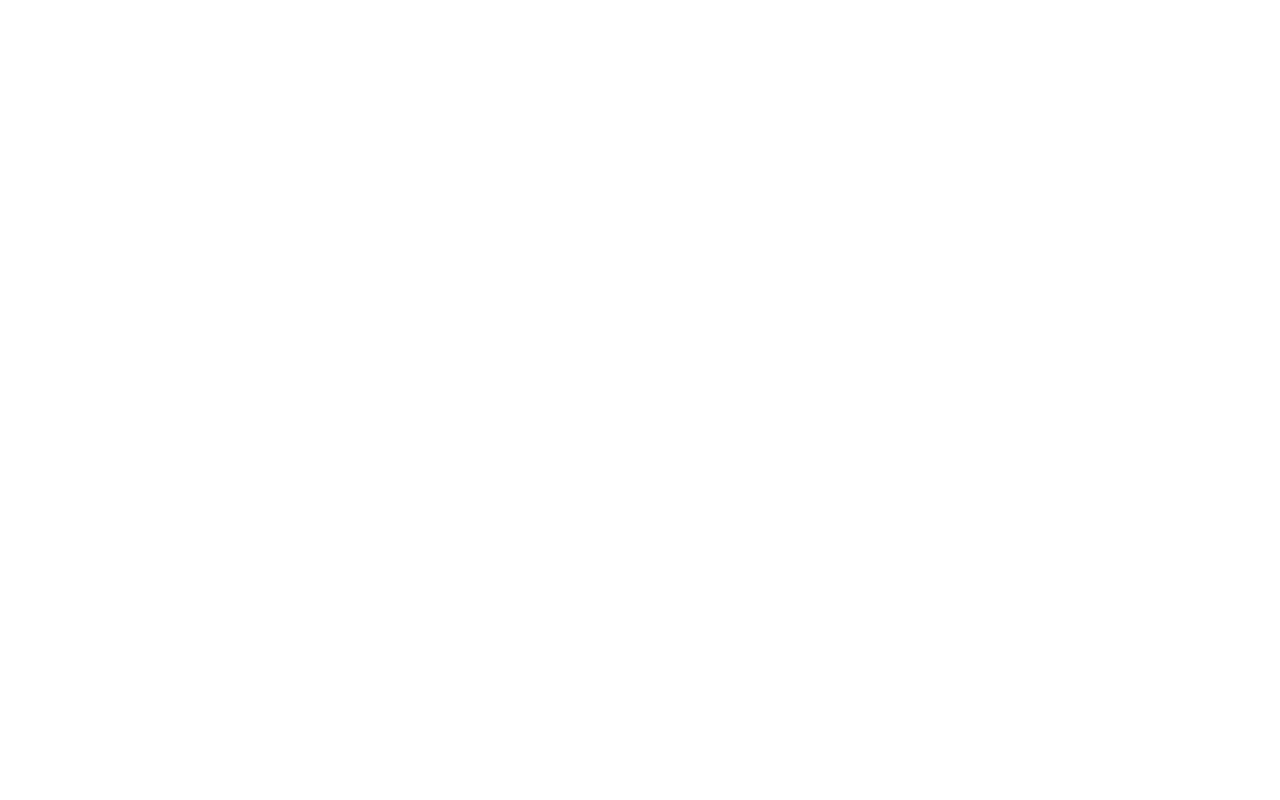
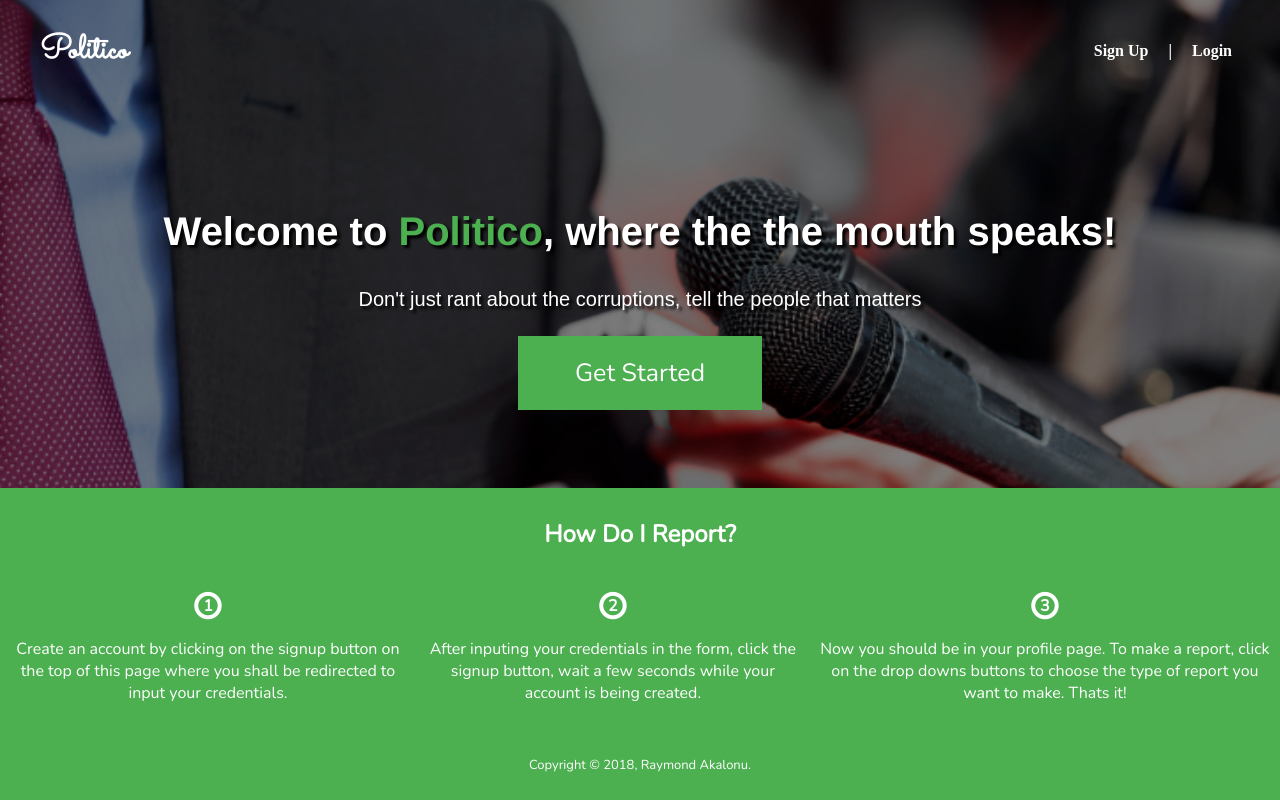
Before and after one commit to Raymond-Osy/Politico, a plain HTML site: page UI/index.html in a window 1280 px wide. Drawn offline with nearby package versions, Linux system fonts and the light colour scheme.

Commit message:
feature(indexPage): style index page - add background image - add the navigation bar - add a brief discription of the application - add footer containing steps to use the application - add css for aesthetics [Delivers #163310593]

```diff
--- a/UI/assets/css/styles.css
+++ b/UI/assets/css/styles.css
@@ -0,0 +1,183 @@
+@import url("https://fonts.googleapis.com/css?family=Nunito:300,600i");
+@import url('https://fonts.googleapis.com/css?family=Sacramento');
+
+html {
+    margin: 0;
+    height: 100%;
+    font-weight: 400;
+    font-family: 'Montserrat', sans-serif;
+    font-size: 16px;
+}
+body {
+    margin: 0;
+    display: flex;
+    min-height: 100%;
+    flex-direction: column;
+    color: white;
+    background: url("../img/bg0.png") no-repeat center center;
+    background-color: white;
+    background-size: cover;
+    background-attachment: fixed;
+    justify-content: space-between;
+    font-family: "Nunito", sans-serif;
+}
+.row{
+    display: flex;
+    flex-wrap: wrap;
+    align-items: center;
+    justify-content: center;
+    text-align: center;
+}
+.container {
+    width: 80%;
+    margin: auto;
+    overflow: hidden;
+    margin-top:10px;
+    margin-bottom: 10px;
+}
+/* Navigation Bar */
+nav .logo-div{
+	flex: 30%;
+    max-width: 30%;
+    font-family: 'Sacramento', cursive;
+    /* font-family: 'Aldrich'; */
+    font-size: 22px;
+    color:#ffffff;
+    text-align: left;
+}
+nav .signup-signin-div{
+	flex: 70%;
+	max-width: 70%;
+    font-family: 'Aldrich';
+    color:#ffffff;
+    text-align:right;
+}
+nav .signup-signin-div h4{
+    margin-right:3rem;
+}
+nav a {
+    color: inherit;
+    text-decoration:none;
+}
+nav h1 {
+    padding-left: 2.5rem;
+}
+.m-side {
+    margin-right: 1rem;
+    margin-left: 1rem;
+}
+
+/* Main section elements */
+.logo {
+    color: #4CAF50;
+    font-weight: bold;
+}
+.main-info h1 {
+    font-family: 'Franklin Gothic Medium', 'Arial Narrow', Arial, sans-serif;
+    font-size: 40px;
+    text-shadow: 3px 3px 3px #000;
+}
+.main-info p {
+    font-family: 'Montserrat', sans-serif;
+    font-size: 20px;
+    text-shadow: 3px 3px 3px #000;
+}
+.main-info a {
+    display: inline-block;
+    background-color: #4CAF50;
+    border: none;
+    color: #FFFFFF;
+    text-align: center;
+    font-size: 25px;
+    padding: 20px;
+    width: 20%;
+    transition: all 0.5s;
+    cursor: pointer;
+    margin: 5px;
+}
+.main-info a span {
+    cursor: pointer;
+    display: inline-block;
+    position: relative;
+    transition: 0.5s;
+}
+.main-info a span:after {
+    content: '\00bb';
+    position: absolute;
+    opacity: 0;
+    top: 0;
+    right: -20px;
+    transition: 0.5s;
+}
+.main-info a:hover span {
+    padding-right: 25px;
+}
+
+.main-info a:hover span:after {
+    opacity: 1;
+    right: 0;
+}
+
+/* Footer contents */
+.footer-container {
+    background-color:#4CAF50;
+    color: #fff;
+}
+.footer-item-container {
+    display: flex;
+    align-items: stretch;
+}
+.abt-header {
+    text-align: center;
+    padding: 10px;
+}
+.abt-body {
+    text-align: center;
+    padding: 10px;
+}
+.footer-container-2 {
+    display: flex;
+    height: 70px;
+    color: #FFFFFF;
+    padding: 0 10px;
+    text-align: center;
+    justify-content: center;
+    align-items: center;
+    font-size: 13px;
+    /* margin-top: 10px; */
+}
+
+/* Positionings */
+.col-100 {
+    flex: 100%;
+}
+.col-75 {
+    flex: 75%;
+}
+.col-70 {
+    flex: 70%;
+}
+.col-60 {
+    flex: 60%;
+}
+.col-50 {
+    flex: 50%;
+}
+.col-40 {
+    flex: 40%;
+}
+.col-30 {
+    flex: 30%;
+}
+.col-25 {
+    flex: 25%;
+}
+.left {
+    justify-content: flex-start;
+}
+.right {
+    justify-content: flex-end;
+}
+.center {
+    justify-content: center;
+}
--- a/UI/index.html
+++ b/UI/index.html
@@ -5,10 +5,74 @@
         <meta name="viewport" content="width=device-width, initial-scale=1.0">
         <meta http-equiv="X-UA-Compatible" content="ie=edge">
         <meta name="author" content="Raymond Akalonu">
+
+        <link rel="stylesheet" href="assets/css/styles.css">
+        <link rel="stylesheet" href="https://cdnjs.cloudflare.com/ajax/libs/font-awesome/4.7.0/css/font-awesome.min.css">
+        <link rel="shortcut icon" href="#">
+
         <title>Politico| Home</title>
     </head>
 
     <body>
+        <nav class="row">
+            <div class="logo-div">
+                <a href="index.html"><h1>Politico</h1></a>
+            </div>
+            <div class="signup-signin-div">
+                <h4>
+                    <a href="signup.html">Sign Up</a>
+                    <span class="m-side text-white">|</span>
+                    <a href="signin.html">Login</a>
+                </h4>
+            </div>
+        </nav>
 
+        <section class="container">
+            <div class="row">
+                <div class="main-info col-100">
+                    <h1>Welcome to <span class="logo">Politico</span>, where the the mouth speaks!</h1>
+                    <p>Don't just rant about the corruptions, tell the people that matters</p>
+                    <a href="signin.html" id="bigRegisterBtn"><span>Get Started</span></a>
+                </div>
+            </div>
+        </section>
+
+        <footer class="footer-container">
+            <div class="abt-header">
+                <h2>How Do I Report?</h2>
+            </div>
+            <div class="footer-item-container">
+                <div style="flex-grow: 3">
+                    <div class="abt-body">
+                        <span class="fa-stack">
+                            <span class="fa fa-circle-o fa-stack-2x"></span>
+                            <strong class="fa-stack-1x">1</strong>
+                        </span>
+                        <p>Create an account by clicking on the signup button on the top of this page where you shall be redirected to input your credentials.</p>
+                    </div>
+                </div>
+                <div style="flex-grow: 4">
+                    <div class="abt-body">
+                        <span class="fa-stack">
+                            <span class="fa fa-circle-o fa-stack-2x"></span>
+                            <strong class="fa-stack-1x">2</strong>
+                        </span>
+                        <p>After inputing your credentials in the form, click the signup button, wait a few seconds while your account is being created.</p>
+                    </div>
+                </div>
+                <div style="flex-grow: 3">
+                    <div class="abt-body">
+                        <span class="fa-stack">
+                            <span class="fa fa-circle-o fa-stack-2x"></span>
+                            <strong class="fa-stack-1x">3</strong>
+                        </span>
+                        <p>Now you should be in your profile page. To make a report, click on the drop downs buttons to choose the type of report you want to make. Thats it!</p>
+                    </div>
+                </div>
+            </div>
+            <div class="footer-container-2">
+                <p>Copyright &copy; 2018, Raymond Akalonu.</p>
+            </div>
+        </footer>
     </body>
 </html>
```
Also changed, not shown: UI/assets/img/bg0.png (added), UI/assets/img/bg3.jpg (added), UI/assets/img/icon3.png (added), UI/assets/img/vote1.jpeg (added).
